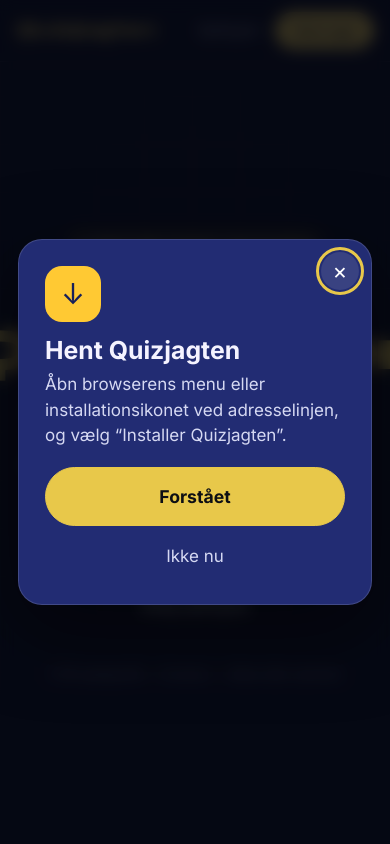
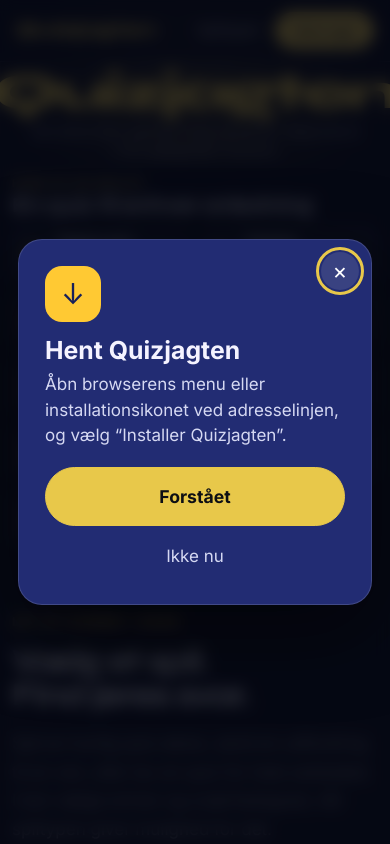
Before and after one commit to rasmus0705-star/quiz-platform, a plain HTML site: page quiz-jagten/index.html in a window 390 px wide. Shown: the top 844 px of the page. Drawn offline with Linux system fonts and the light colour scheme.

Commit message:
Show Quizjagten modes without scrolling

```diff
--- a/quiz-jagten/app.js
+++ b/quiz-jagten/app.js
@@ -365,7 +365,7 @@ function home() {
     <section class="home-hero">
       <div class="hero-eyebrow"><span></span> Almen viden &middot; 9 emner &middot; solo og selskab</div>
       <h1 class="home-title"><span class="line-dim">Velkommen til</span><span class="line-gold">Quizjagten</span></h1>
-      <p class="home-sub">Spil alene, udfordr vennerne eller saml alle om en quiz. V&aelig;lg mellem ${BANK.length.toLocaleString('da-DK')} sp&oslash;rgsm&aring;l om alt fra natur og historie til sport og underholdning.</p>
+      <p class="home-sub">Spil alene eller sammen med vennerne. V&aelig;lg blandt ${BANK.length.toLocaleString('da-DK')} sp&oslash;rgsm&aring;l i 9 emner.</p>
       <div class="home-actions">
         <button class="home-primary hero-cta">Spil dagens quiz <span aria-hidden="true">&rarr;</span></button>
         <a class="home-ghost" href="#spiltyper">V&aelig;lg spiltyper</a>
--- a/quiz-jagten/style.css
+++ b/quiz-jagten/style.css
@@ -299,3 +299,52 @@ input[type=text]:focus, select:focus { border-color: var(--guld); }
   .home-how { grid-template-columns: 1fr; gap: 24px; padding: 3rem 0; }
   .home-footer { flex-direction: column; gap: 16px; }
 }
+
+/* Keep every game mode visible on the opening screen */
+.home-hero { min-height: auto; padding: 1.15rem 1.5rem .4rem; }
+.home-title { font-size: clamp(2.8rem,7vw,4.9rem); margin-bottom: .55rem; }
+.home-title .line-dim { font-size: .34em; margin-bottom: .08em; }
+.home-sub { max-width: 720px; margin: 0; font-size: .98rem; line-height: 1.45; }
+.home-actions, .home-proof { display: none; }
+.home-content { padding: .85rem 0 1.2rem; }
+.home-section-heading { margin-bottom: .8rem; }
+.home-section-heading .home-kicker { margin-bottom: .2rem; }
+.home-section-heading h2 { font-size: 1.65rem; }
+.home-section-heading > p:last-child { display: none; }
+.home-groups .group { padding: 14px; }
+@media (max-width: 900px) {
+  .home-groups { grid-template-columns: repeat(2,minmax(0,1fr)); gap: 8px; }
+  .home-groups .group { display: contents; }
+  .home-groups .group h2 { display: none; }
+  .home-groups .modes { display: contents; }
+  .home-groups .mode { min-height: 62px; grid-template-columns: 30px minmax(0,1fr); gap: 0 8px; padding: 8px 9px; }
+  .home-groups .mode .ic { width: 28px; height: 28px; border-radius: 8px; font-size: 1rem; }
+  .home-groups .mode strong { font-size: .84rem; line-height: 1.15; }
+  .home-groups .mode span.d { font-size: .69rem; line-height: 1.2; }
+}
+@media (max-width: 620px) {
+  .home-hero { padding: .8rem 14px .25rem; }
+  .hero-eyebrow { margin-bottom: .55rem; padding: 6px 10px; font-size: .68rem; }
+  .home-title { font-size: clamp(2.65rem,12.8vw,3.65rem); margin-bottom: .4rem; }
+  .home-title .line-dim { font-size: .34em; }
+  .home-sub { max-width: 420px; font-size: .84rem; }
+  .home-content, .home-how, .home-footer { width: calc(100% - 24px); }
+  .home-content { padding: .7rem 0 1rem; }
+  .home-section-heading { margin-bottom: .55rem; }
+  .home-section-heading h2 { font-size: 1.35rem; }
+  .home-section-heading .home-kicker { font-size: .65rem; }
+  .home-groups .mode { min-height: 58px; padding: 7px; }
+  .home-groups .mode .ic { width: 25px; height: 25px; font-size: .9rem; }
+  .home-groups .mode strong { font-size: .78rem; }
+  .home-groups .mode span.d { font-size: .64rem; }
+}
+@media (max-width: 900px) and (max-height: 740px) {
+  .home-nav { min-height: 56px; }
+  .home-hero { padding-top: .45rem; }
+  .hero-eyebrow { margin-bottom: .3rem; padding: 4px 9px; }
+  .home-title { font-size: 2.55rem; margin-bottom: .25rem; }
+  .home-sub { font-size: .78rem; }
+  .home-content { padding-top: .35rem; }
+  .home-section-heading { margin-bottom: .35rem; }
+  .home-groups .mode { min-height: 51px; padding: 5px 7px; }
+}
```
